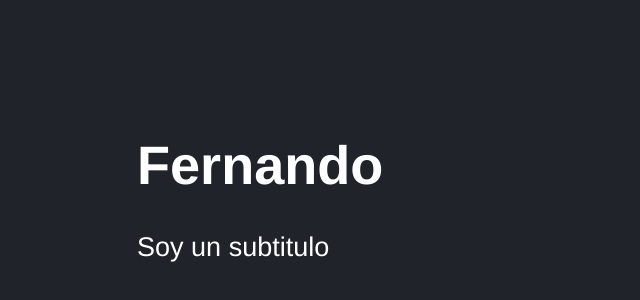
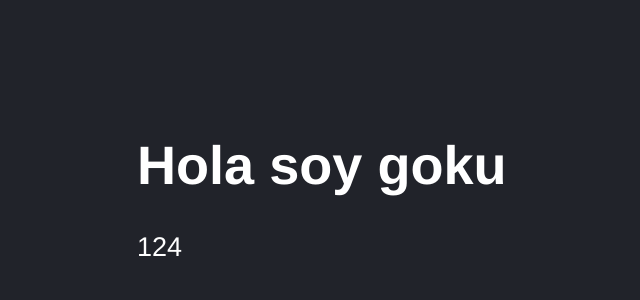
Before and after one commit to osmanjosue/react, a React (Vite) app: page / in a window 1280 px wide. Shown: the part 50-350 px from the top of the page, without its empty margins (11-651 px from the left). Built offline with nearby package versions, Linux system fonts and the light colour scheme.

Commit message:
Seccion 4 => Titulo: comunicacion entre componentes-Props

```diff
--- a/src/FirsApp.jsx
+++ b/src/FirsApp.jsx
@@ -1,15 +1,20 @@
 //RAFTC PARA SNIPET
 
-export const FirsApp = () => {
+export const FirsApp = ( { title, subTitle } ) => {
+
+    /* console.log(props); */
+
 return (
         <>
-            <h1>Fernando</h1>
+            <h1>{title}</h1>
             {/* <code>{JSON.stringify(newMessage)}</code> */}
-            <p>Soy un subtitulo</p>
+            <p>{ subTitle + 1 }</p>
         </>
 /*  <Fragment>
             <h1>Osman Herrera</h1>
             <p>Spy un subtitulo</p>
         </Fragment> */
 )
+
+
 }
--- a/src/main.jsx
+++ b/src/main.jsx
@@ -8,6 +8,6 @@
 
     ReactDOM.createRoot(document.getElementById('root')).render(
         <React.StrictMode>
-            <FirsApp></FirsApp>
+            <FirsApp title = "Hola soy goku" subTitle={123} />  {/* subTitle = "123" asigna un string pero subTitle = { 123 } asigna numero */}
         </React.StrictMode>
     );
```
